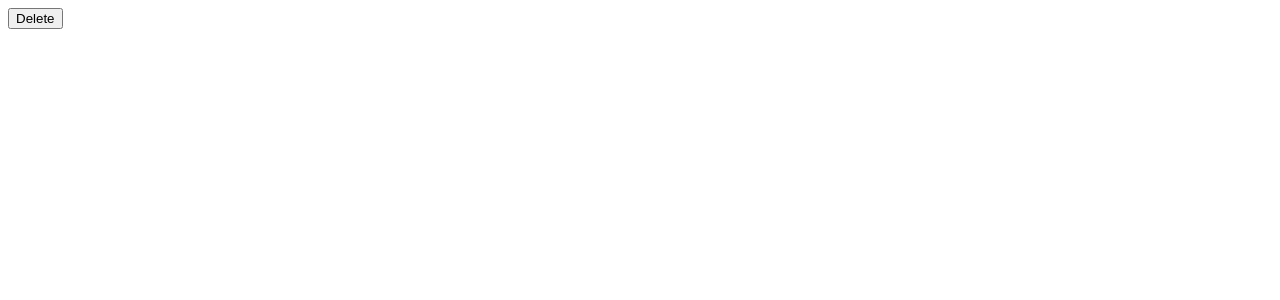
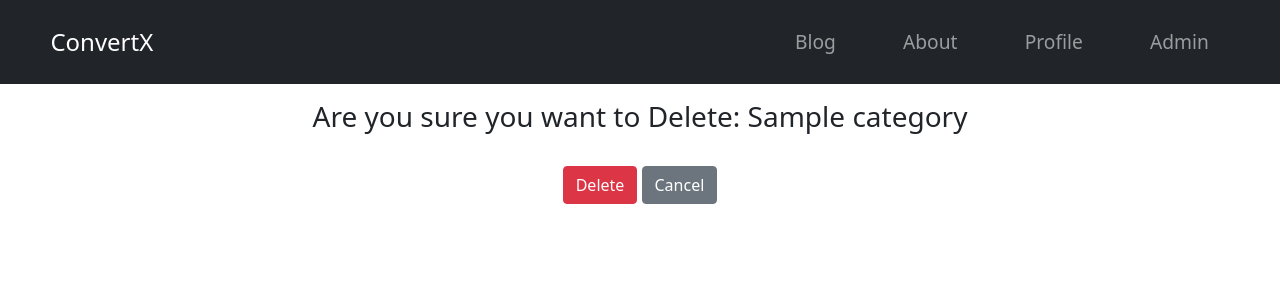
Before and after one commit to nathanemartinez/ConvertX, a Django app: page /blog/manage/category-delete/1/ in a window 1280 px wide. Before the commit the part shown is almost empty. Shown: the top 300 px of the page. Run offline with Django 3.2, Linux system fonts and the light colour scheme; tables that the repository leaves empty hold one stand-in row (values such as "Sample post"); parts of the project's set-up code (start-up, migrations or seed data) failed here and were passed over; some libraries are stand-ins or nearby versions.

Commit message:
category delete view

```diff
--- a/blog/model_methods.py
+++ b/blog/model_methods.py
@@ -9,6 +9,10 @@ class AbstractMethods:
 	@staticmethod
 	def get_update_str():
 		return 'Update'
+
+	@staticmethod
+	def get_delete_str():
+		return 'Delete'
 
 
 class CategoryMethods(AbstractMethods):
--- /dev/null
+++ b/blog/templates/blog/includes/form_delete.html
@@ -0,0 +1,14 @@
+{% load crispy_forms_tags %}
+
+<h3 class="text-center form-title">
+    {% include 'blog/includes/form_titles/form_delete_confirm.html' %}
+</h3>
+<br>
+<form method="POST">
+    {% csrf_token %}
+    {{ form|crispy }}
+    <div class="text-center">
+        <button class="btn btn-danger" type="submit">Delete</button>
+        <a href="{{ object.get_absolute_url }}" class="btn btn-secondary">Cancel</a>
+    </div>
+</form>
--- /dev/null
+++ b/blog/templates/blog/includes/form_titles/form_delete_confirm.html
@@ -0,0 +1,2 @@
+{% load i18n %}
+{% blocktranslate with method=view.model.get_delete_str name=object.name %}Are you sure you want to {{ method }}: {{ name }}{% endblocktranslate %}
--- /dev/null
+++ b/blog/templates/blog/includes/form_titles/form_title_delete.html
@@ -0,0 +1,2 @@
+{% load i18n %}
+{% blocktranslate with method=view.model.get_delete_str name=view.model.get_model_str %}{{ method }} {{ name }}{% endblocktranslate %}
--- a/blog/templates/blog/models/category/category_delete.html
+++ b/blog/templates/blog/models/category/category_delete.html
@@ -1,4 +1,11 @@
-<form method="post">{% csrf_token %}
-    {{ form.as_p }}
-    <input type="submit" value="Delete">
-</form>
+{% extends 'blog/base.html' %}
+
+{% block blog_title %}
+        {% include 'blog/includes/form_titles/form_title_delete.html' %}
+{% endblock %}
+
+{% block blog_content %}
+    <div class="container-fluid form-width">
+        {% include 'blog/includes/form_delete.html' %}
+    </div>
+{% endblock %}
```
